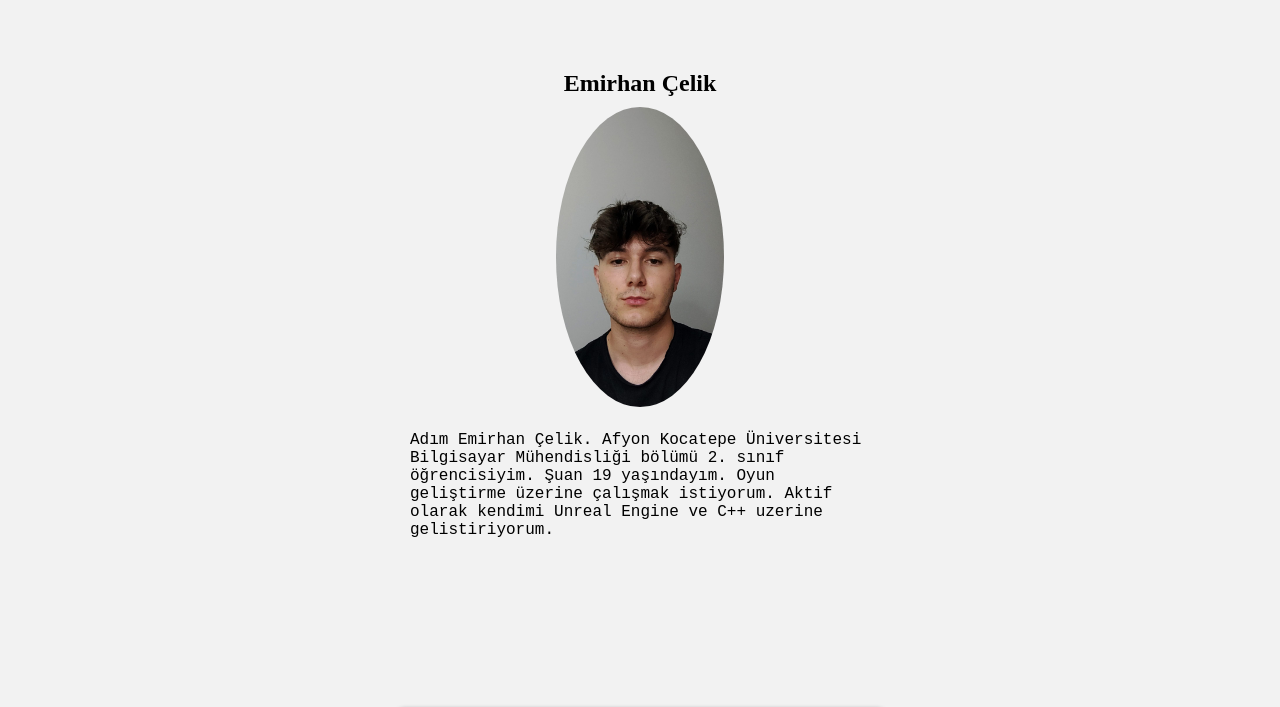
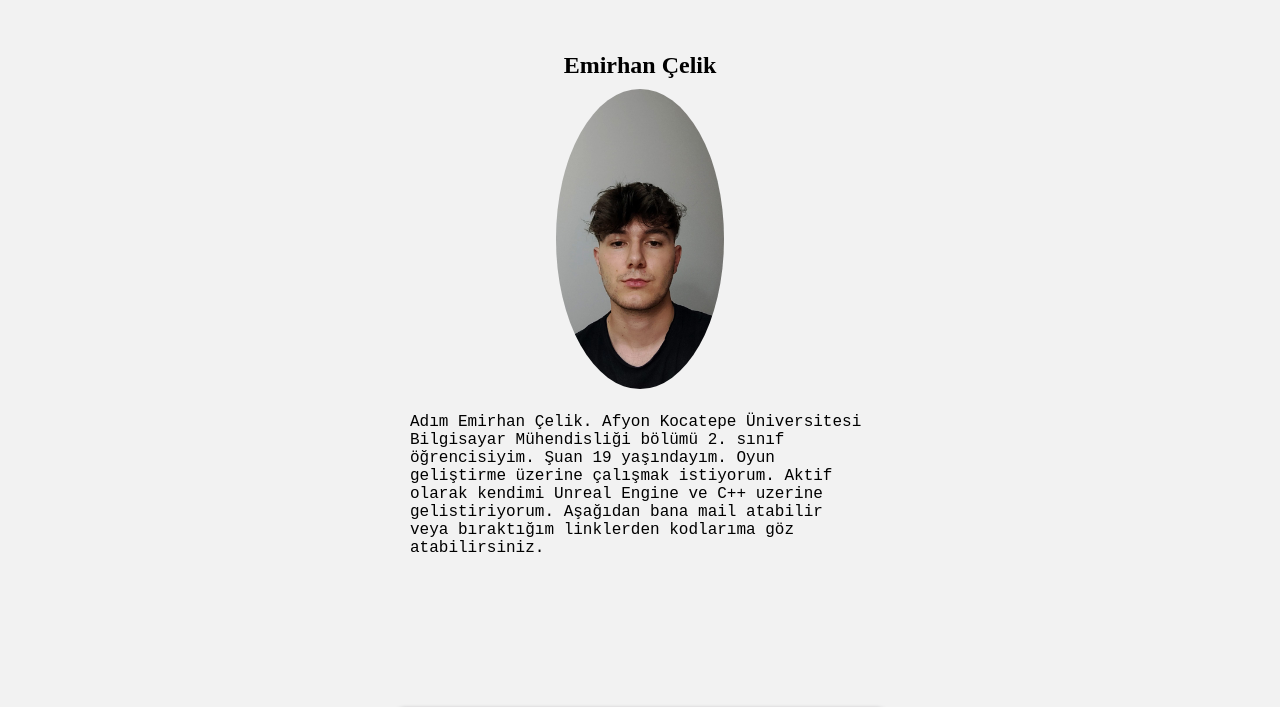
Before and after one commit to emirclk0/emirhanclkblog, a plain HTML site: page index.htm in a window 1280 px wide. Shown: the part 91-798 px from the top of the page. Drawn offline with nearby package versions, Linux system fonts and the light colour scheme.

Commit message:
Update index.htm

```diff
--- a/index.htm
+++ b/index.htm
@@ -31,7 +31,7 @@
             <img src="./883d9fd4-7148-46e4-9b3c-3f372767627b.jpg" alt="emirhancelik" class="img-fluid">
         </div>
         <p class="px ff">
-            Adım Emirhan Çelik. Afyon Kocatepe Üniversitesi Bilgisayar Mühendisliği bölümü 2. sınıf öğrencisiyim. Şuan 19 yaşındayım. Oyun geliştirme üzerine çalışmak istiyorum. Aktif olarak kendimi Unreal Engine ve C++ uzerine gelistiriyorum.
+            Adım Emirhan Çelik. Afyon Kocatepe Üniversitesi Bilgisayar Mühendisliği bölümü 2. sınıf öğrencisiyim. Şuan 19 yaşındayım. Oyun geliştirme üzerine çalışmak istiyorum. Aktif olarak kendimi Unreal Engine ve C++ uzerine gelistiriyorum. Aşağıdan bana mail atabilir veya bıraktığım linklerden kodlarıma göz atabilirsiniz.
         </p>
     </div>
     <div class="container" id="sendMessage">
```
